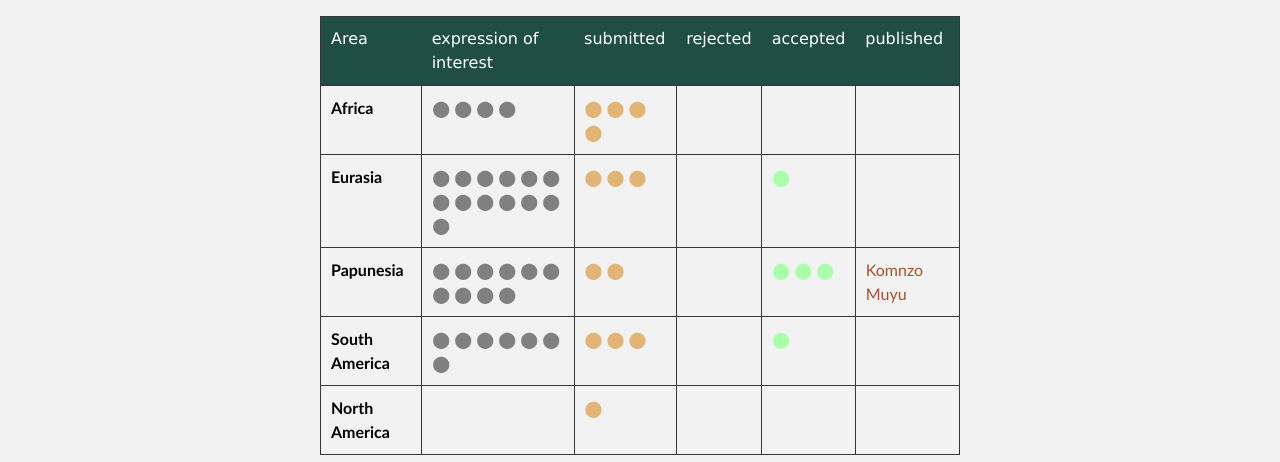
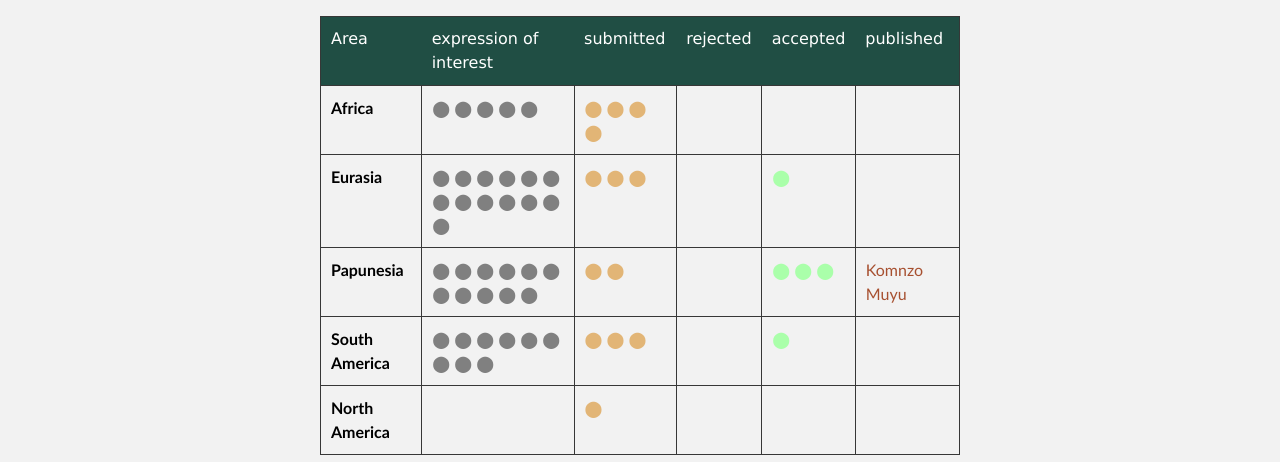
Before and after one commit to OpenTextCollections/opentextcollections.github.io, a Jekyll site: the page built from collections.md, in a window 1280 px wide. Shown: the part 926-1388 px from the top of the page. Built offline with Jekyll 4.4.1, drawn with Linux system fonts in a browser that asks for light colours; part of the change alters nothing that is shown.

```diff
--- a/_data/submissions.yaml
+++ b/_data/submissions.yaml
@@ -1,6 +1,7 @@
 Africa:
     EOI:
         - eb
+        - at
         - mb
         - ru
         - ta
@@ -40,6 +41,7 @@ Papunesia:
         - bi
         - da
         - da
+        - in
         - va
         - vu
         - wa
@@ -62,7 +64,9 @@ South America:
     EOI:
         - wa
         - no
+        - ki
         - or
+        - pa
         - bo
         - ka
         - co
```
